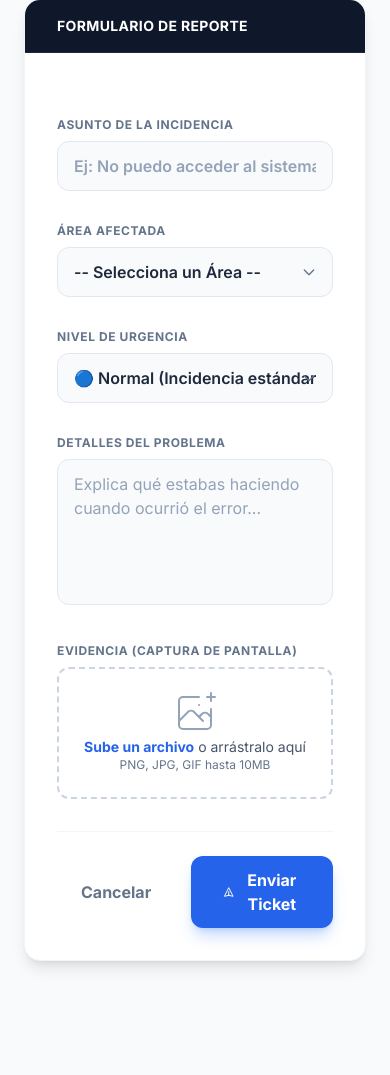
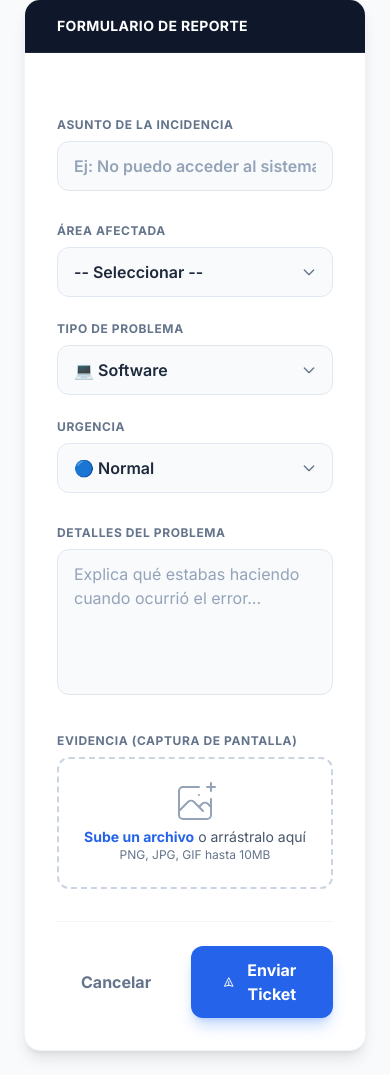
Before and after one commit to Dino154/help-desk, a Django app: page /nuevo/ in a window 390 px wide. Shown: the part 185-1260 px from the top of the page. Run offline with Django 5.2, Linux system fonts and the light colour scheme; a user stored in the database is signed in; data comes from the database, SQL or seed files in the repository; both versions use the stored data as it was after the commit; some libraries are stand-ins or nearby versions.

Commit message:
Add files via upload

```diff
--- a/templates/tickets/crear_ticket.html
+++ b/templates/tickets/crear_ticket.html
@@ -19,7 +19,7 @@
             <h3 class="text-white font-bold text-sm uppercase tracking-wide">Formulario de Reporte</h3>
         </div>
 
-        <form method="POST" enctype="multipart/form-data" class="p-8 space-y-8">
+        <form method="POST" enctype="multipart/form-data" class="p-8 space-y-8" id="ticketForm">
             {% csrf_token %}
 
             <div>
@@ -31,18 +31,15 @@
                     placeholder="Ej: No puedo acceder al sistema de facturación...">
             </div>
 
-            <div class="grid grid-cols-1 md:grid-cols-2 gap-8">
+            <div class="grid grid-cols-1 md:grid-cols-3 gap-6">
+
                 <div>
-                    <label for="area" class="block text-xs font-bold text-slate-500 uppercase tracking-wider mb-2">
-                        Área Afectada
-                    </label>
+                    <label for="area" class="block text-xs font-bold text-slate-500 uppercase tracking-wider mb-2">Área Afectada</label>
                     <div class="relative">
                         <select name="area" id="area" class="w-full bg-slate-50 border border-slate-200 rounded-xl px-4 py-3 text-slate-800 font-semibold focus:outline-none focus:ring-2 focus:ring-blue-500 focus:bg-white transition appearance-none cursor-pointer">
-                            <option value="" {% if not area_usuario_id %}selected{% endif %} disabled>-- Selecciona un Área --</option>
+                            <option value="" {% if not area_usuario_id %}selected{% endif %} disabled>-- Seleccionar --</option>
                             {% for area in areas %}
-                                <option value="{{ area.id }}" {% if area.id == area_usuario_id %}selected{% endif %}>
-                                    {{ area.nombre }}
-                                </option>
+                                <option value="{{ area.id }}" {% if area.id == area_usuario_id %}selected{% endif %}>{{ area.nombre }}</option>
                             {% endfor %}
                         </select>
                         <div class="pointer-events-none absolute inset-y-0 right-0 flex items-center px-4 text-slate-500">
@@ -52,21 +49,36 @@
                 </div>
 
                 <div>
-                    <label for="prioridad" class="block text-xs font-bold text-slate-500 uppercase tracking-wider mb-2">
-                        Nivel de Urgencia
-                    </label>
+                    <label for="categoria" class="block text-xs font-bold text-slate-500 uppercase tracking-wider mb-2">Tipo de Problema</label>
                     <div class="relative">
-                        <select name="prioridad" id="prioridad" class="w-full bg-slate-50 border border-slate-200 rounded-xl px-4 py-3 text-slate-800 font-semibold focus:outline-none focus:ring-2 focus:ring-blue-500 focus:bg-white transition appearance-none cursor-pointer">
-                            <option value="BAJA">🟢 Baja (Consulta o duda)</option>
-                            <option value="NORMAL" selected>🔵 Normal (Incidencia estándar)</option>
-                            <option value="ALTA">🟠 Alta (Bloquea mi trabajo)</option>
-                            <option value="CRITICA">🔴 Crítica (Sistema caído)</option>
+                        <select name="categoria" id="categoria" required class="w-full bg-slate-50 border border-slate-200 rounded-xl px-4 py-3 text-slate-800 font-semibold focus:outline-none focus:ring-2 focus:ring-blue-500 focus:bg-white transition appearance-none cursor-pointer">
+                            <option value="SOFTWARE" selected>💻 Software</option>
+                            <option value="HARDWARE">🔌 Hardware</option>
+                            <option value="REDES">🌐 Redes / Internet</option>
+                            <option value="ACCESOS">🔐 Accesos</option>
+                            <option value="OTROS">📁 Otros</option>
                         </select>
                         <div class="pointer-events-none absolute inset-y-0 right-0 flex items-center px-4 text-slate-500">
                             <svg class="h-4 w-4" fill="none" stroke="currentColor" viewBox="0 0 24 24"><path stroke-linecap="round" stroke-linejoin="round" stroke-width="2" d="M19 9l-7 7-7-7"></path></svg>
                         </div>
                     </div>
                 </div>
+
+                <div>
+                    <label for="prioridad" class="block text-xs font-bold text-slate-500 uppercase tracking-wider mb-2">Urgencia</label>
+                    <div class="relative">
+                        <select name="prioridad" id="prioridad" class="w-full bg-slate-50 border border-slate-200 rounded-xl px-4 py-3 text-slate-800 font-semibold focus:outline-none focus:ring-2 focus:ring-blue-500 focus:bg-white transition appearance-none cursor-pointer">
+                            <option value="BAJA">🟢 Baja</option>
+                            <option value="NORMAL" selected>🔵 Normal</option>
+                            <option value="ALTA">🟠 Alta</option>
+                            <option value="CRITICA">🔴 Crítica</option>
+                        </select>
+                        <div class="pointer-events-none absolute inset-y-0 right-0 flex items-center px-4 text-slate-500">
+                            <svg class="h-4 w-4" fill="none" stroke="currentColor" viewBox="0 0 24 24"><path stroke-linecap="round" stroke-linejoin="round" stroke-width="2" d="M19 9l-7 7-7-7"></path></svg>
+                        </div>
+                    </div>
+                </div>
+
             </div>
 
             <div>
@@ -117,9 +129,10 @@
                 <a href="{% url 'lista_tickets' %}" class="px-6 py-3 rounded-xl text-slate-500 font-bold hover:bg-slate-100 transition">
                     Cancelar
                 </a>
-                <button type="submit" class="bg-blue-600 hover:bg-blue-500 text-white px-8 py-3 rounded-xl font-bold shadow-lg shadow-blue-500/30 transition transform active:scale-95 flex items-center gap-2">
+
+                <button type="submit" id="btnEnviar" class="bg-blue-600 hover:bg-blue-500 text-white px-8 py-3 rounded-xl font-bold shadow-lg shadow-blue-500/30 transition transform active:scale-95 flex items-center gap-2">
                     <svg class="w-5 h-5" fill="none" stroke="currentColor" viewBox="0 0 24 24"><path stroke-linecap="round" stroke-linejoin="round" stroke-width="2" d="M12 19l9 2-9-18-9 18 9-2zm0 0v-8"></path></svg>
-                    Enviar Ticket
+                    <span>Enviar Ticket</span>
                 </button>
             </div>
 
@@ -135,6 +148,7 @@
     const fileName = document.getElementById('file-name');
     const removeBtn = document.getElementById('remove-file');
 
+    // --- LÓGICA DE PREVISUALIZACIÓN ---
     input.addEventListener('change', function(e) {
         const file = this.files[0];
         if (file) {
@@ -156,6 +170,22 @@
         uploadPrompt.classList.remove('hidden');
         previewContainer.classList.add('hidden');
     });
+
+    // --- LÓGICA ANTI-DOBLE CLIC ---
+    const form = document.getElementById('ticketForm');
+    const btnEnviar = document.getElementById('btnEnviar');
+
+    form.addEventListener('submit', function() {
+        btnEnviar.disabled = true;
+        btnEnviar.classList.add('opacity-75', 'cursor-not-allowed');
+        btnEnviar.innerHTML = `
+            <svg class="animate-spin -ml-1 mr-3 h-5 w-5 text-white" xmlns="http://www.w3.org/2000/svg" fill="none" viewBox="0 0 24 24">
+                <circle class="opacity-25" cx="12" cy="12" r="10" stroke="currentColor" stroke-width="4"></circle>
+                <path class="opacity-75" fill="currentColor" d="M4 12a8 8 0 018-8V0C5.373 0 0 5.373 0 12h4zm2 5.291A7.962 7.962 0 014 12H0c0 3.042 1.135 5.824 3 7.938l3-2.647z"></path>
+            </svg>
+            <span>Enviando...</span>
+        `;
+    });
 </script>
 
 {% endblock %}
--- a/tickets/views.py
+++ b/tickets/views.py
@@ -3,7 +3,6 @@ from django.http import HttpResponse
 from django.shortcuts import render, redirect, get_object_or_404
 from django.contrib.auth.decorators import login_required
 from django.contrib.auth import login
-# --- IMPORTANTE: AGREGUÉ 'Proyecto' AQUÍ ---
 from .models import Ticket, Area, Comentario, PerfilUsuario, Articulo, HistorialTicket, Etiqueta, Proyecto
 from django.contrib.auth.models import User
 from django.contrib.admin.views.decorators import staff_member_required
@@ -15,7 +14,6 @@ from django.contrib import messages
 from django.template.loader import get_template
 from xhtml2pdf import pisa
 from .forms import RegistroUsuarioForm, EditarUsuarioForm
-# --- NUEVO IMPORT PARA FECHAS ---
 from django.utils import timezone
 import datetime
 
@@ -23,7 +21,6 @@ import datetime
 
 @login_required
 def lista_tickets(request):
-    # 1. Recuperamos proyectos visibles (EL ESCUDO)
     try:
         proyectos = Proyecto.objects.filter(visible=True)
     except:
@@ -64,6 +61,7 @@ def crear_ticket(request):
         descripcion = request.POST.get('descripcion')
         area_id = request.POST.get('area')
         prioridad = request.POST.get('prioridad')
+        categoria = request.POST.get('categoria') # <--- ¡NUEVO! ATRAPAMOS LA CATEGORÍA
         archivo = request.FILES.get('archivo')
 
         if area_id:
@@ -72,6 +70,7 @@ def crear_ticket(request):
                 titulo=titulo,
                 descripcion=descripcion,
                 area=area_obj,
+                categoria=categoria, # <--- ¡NUEVO! LO GUARDAMOS EN LA BD
                 prioridad=prioridad,
                 archivo=archivo,
                 creado_por=request.user
@@ -81,14 +80,15 @@ def crear_ticket(request):
             HistorialTicket.objects.create(
                 ticket=nuevo_ticket,
                 usuario=request.user,
-                accion="Creó el ticket"
+                accion=f"Creó el ticket en la categoría {categoria}"
             )
 
-            # Notificación
+            # Notificación (Ahora incluye la categoría)
             asunto = f'🔥 Nuevo Ticket #{nuevo_ticket.id}: {titulo}'
             mensaje = f"""
             El usuario {request.user.username} ha reportado una incidencia.
 
+            Categoría: {categoria}
             Prioridad: {prioridad}
             Área: {area_obj.nombre}
 
@@ -273,7 +273,7 @@ def eliminar_usuario(request, pk):
         return redirect('gestion_usuarios')
     return render(request, 'tickets/eliminar_usuario.html', {'usuario': usuario_a_borrar})
 
-# --- REPORTES Y EXPORTACIÓN (ACTUALIZADO CON FILTROS DE FECHA) ---
+# --- REPORTES Y EXPORTACIÓN ---
 
 @staff_member_required
 def reportes(request):
@@ -318,7 +318,6 @@ def reportes(request):
         'critica': critica,
         'labels_areas': labels_areas,
         'data_areas': data_areas,
-        # Devolvemos las fechas para que el input no se borre
         'fecha_inicio': fecha_inicio,
         'fecha_fin': fecha_fin
     }
@@ -329,16 +328,17 @@ def exportar_excel(request):
     wb = openpyxl.Workbook()
     ws = wb.active
     ws.title = "Tickets HelpDesk"
-    headers = ["ID", "Asunto", "Usuario", "Área", "Prioridad", "Estado", "Fecha"]
+    headers = ["ID", "Asunto", "Usuario", "Área", "Categoría", "Prioridad", "Estado", "Fecha"]
     ws.append(headers)
     tickets = Ticket.objects.all().order_by('-fecha_creacion')
     for t in tickets:
         fecha_simple = t.fecha_creacion.replace(tzinfo=None)
-        ws.append([t.id, t.titulo, t.creado_por.username, t.area.nombre, t.get_prioridad_display(), t.get_estado_display(), fecha_simple])
+        ws.append([t.id, t.titulo, t.creado_por.username, t.area.nombre, t.get_categoria_display(), t.get_prioridad_display(), t.get_estado_display(), fecha_simple])
     ws.column_dimensions['B'].width = 40
     ws.column_dimensions['C'].width = 20
     ws.column_dimensions['D'].width = 20
-    ws.column_dimensions['G'].width = 20
+    ws.column_dimensions['E'].width = 20
+    ws.column_dimensions['H'].width = 20
     response = HttpResponse(content_type='application/vnd.openxmlformats-officedocument.spreadsheetml.sheet')
     response['Content-Disposition'] = 'attachment; filename="Reporte_Tickets.xlsx"'
     wb.save(response)
```
Also changed, not shown: tickets/models.py (+13 -2 lines), db.sqlite3, tickets/migrations/0009_ticket_categoria.py (added).
